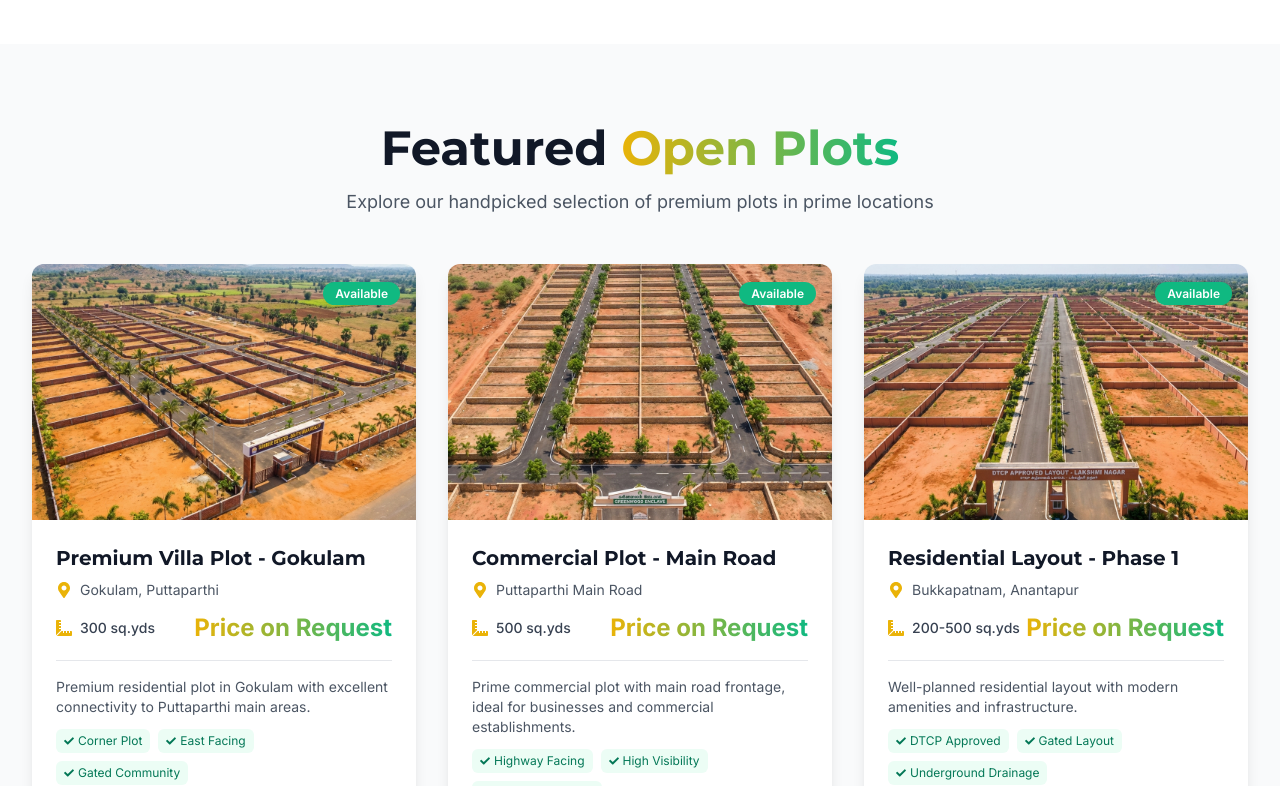
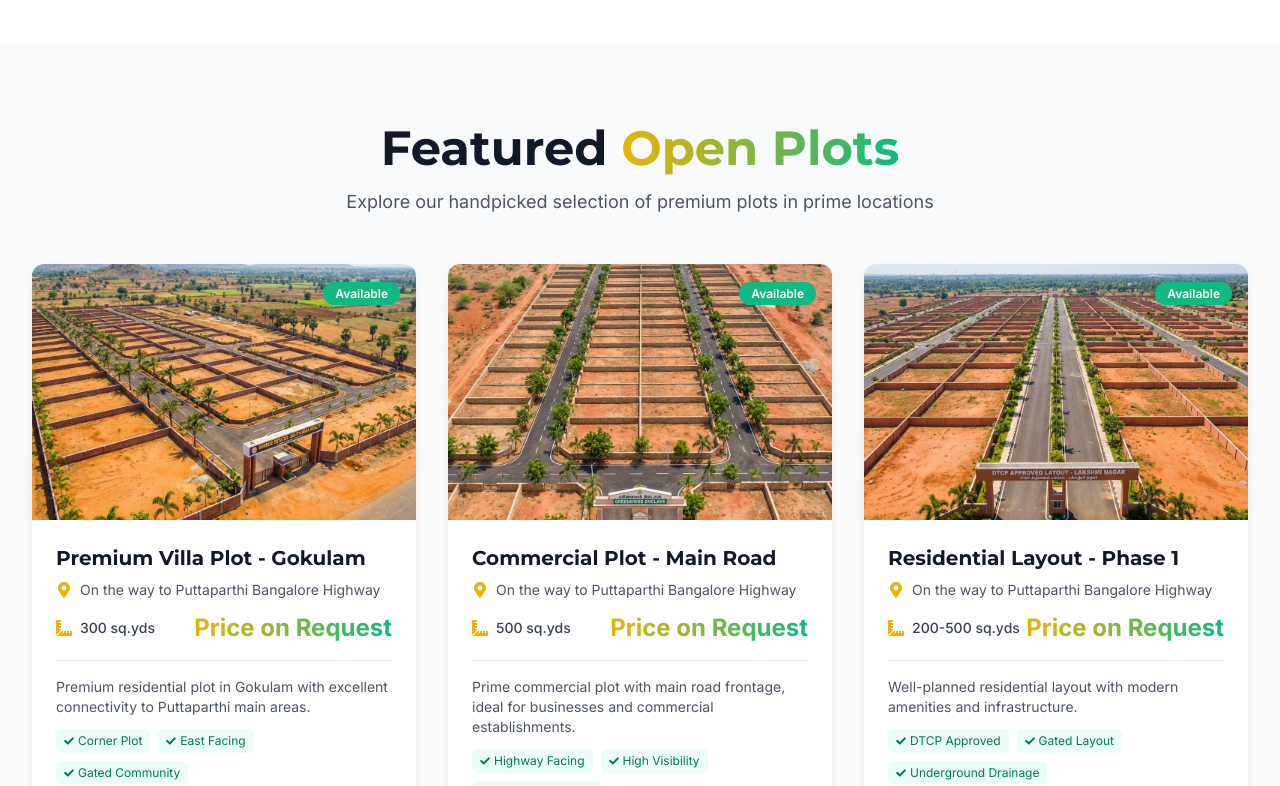
Before and after one commit to balajiprojects049-art/PIMS-Properties, a React (Vite) app: page / in a window 1280 px wide. Shown: the part 1044-1830 px from the top of the page. Built offline with nearby package versions, Linux system fonts and the light colour scheme.

Commit message:
Update stats layout, locations, and property addresses for final deployment

```diff
--- a/src/data/mockData.js
+++ b/src/data/mockData.js
@@ -3,7 +3,7 @@
         id: 1,
         title: "Premium Villa Plot - Gokulam",
         type: "plot",
-        location: "Gokulam, Puttaparthi",
+        location: "On the way to Puttaparthi Bangalore Highway",
         price: "Price on Request",
         size: "300 sq.yds",
         status: "Available",
@@ -15,7 +15,7 @@
         id: 2,
         title: "Commercial Plot - Main Road",
         type: "plot",
-        location: "Puttaparthi Main Road",
+        location: "On the way to Puttaparthi Bangalore Highway",
         price: "Price on Request",
         size: "500 sq.yds",
         status: "Available",
@@ -27,7 +27,7 @@
         id: 3,
         title: "Residential Layout - Phase 1",
         type: "plot",
-        location: "Bukkapatnam, Anantapur",
+        location: "On the way to Puttaparthi Bangalore Highway",
         price: "Price on Request",
         size: "200-500 sq.yds",
         status: "Available",
@@ -39,7 +39,7 @@
         id: 4,
         title: "Gated Community Plots",
         type: "plot",
-        location: "Anantapur Road, Puttaparthi",
+        location: "On the way to Puttaparthi Bangalore Highway",
         price: "Price on Request",
         size: "200 sq.yds",
         status: "Available",
@@ -51,7 +51,7 @@
         id: 5,
         title: "Open Plots - Development Zone",
         type: "plot",
-        location: "Puttaparthi Development Area",
+        location: "On the way to Puttaparthi Bangalore Highway",
         price: "Price on Request",
         size: "150-300 sq.yds",
         status: "Available",
@@ -63,7 +63,7 @@
         id: 6,
         title: "Premium Venture Plots",
         type: "plot",
-        location: "Gokulam Extension, Puttaparthi",
+        location: "On the way to Puttaparthi Bangalore Highway",
         price: "Price on Request",
         size: "250-400 sq.yds",
         status: "Few Units Left",
--- a/src/pages/AboutUs.jsx
+++ b/src/pages/AboutUs.jsx
@@ -216,7 +216,7 @@
             {/* Stats */}
             <section className="section-padding bg-gradient-to-br from-navy-900 via-navy-800 to-emerald-900 text-white">
                 <div className="container-custom">
-                    <div className="grid grid-cols-2 md:grid-cols-4 gap-8">
+                    <div className="grid grid-cols-1 md:grid-cols-3 gap-8">
                         {stats.map((stat, index) => (
                             <motion.div
                                 key={index}
--- a/src/pages/Home.jsx
+++ b/src/pages/Home.jsx
@@ -31,7 +31,7 @@
             {/* Stats Section */}
             <section className="section-padding bg-white dark:bg-gray-900">
                 <div className="container-custom">
-                    <div className="grid grid-cols-2 md:grid-cols-4 gap-6 md:gap-8">
+                    <div className="grid grid-cols-1 md:grid-cols-3 gap-6 md:gap-8">
                         {stats.map((stat, index) => (
                             <motion.div
                                 key={index}
```
